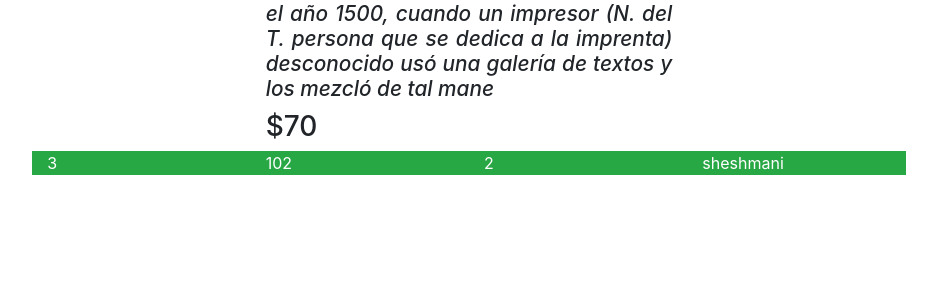
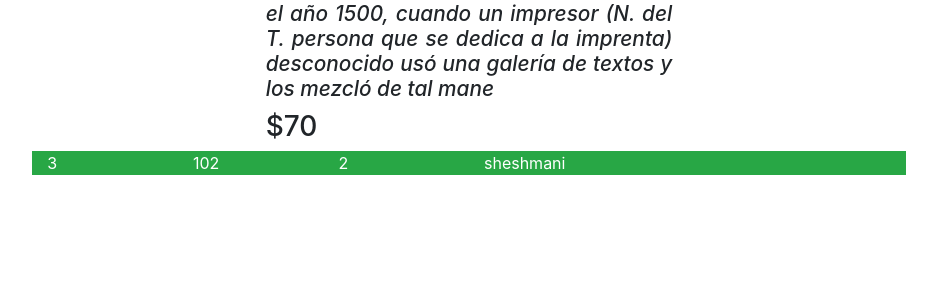
Before and after one commit to Ajinkyasus/django_3_ajinkya, a Django app: page /food/detail/4/ in a window 1280 px wide. Shown: the part 276-576 px from the top of the page, without its empty margins (171-1108 px from the left). Run offline with Django 4.2, Linux system fonts and the light colour scheme; a user stored in the database is signed in; data comes from the database, SQL or seed files in the repository; both versions use the stored data as it was after the commit; parts of the project's set-up code (start-up, migrations or seed data) failed here and were passed over.

Commit message:
commit:81

```diff
--- a/mysite/food/templates/food/detail.html
+++ b/mysite/food/templates/food/detail.html
@@ -160,23 +160,50 @@
          <div
              class="row">
              <div
-                 class="col-md-3 text-left">
+                 class="col-md-2 text-left">
                  {{ obj.order_id }}
              </div>
 
              <div
-                 class="col-md-3 text-left">
+                 class="col-md-2 text-left">
                  {{ obj.prod_code }}
              </div>
 
              <div
-                 class="col-md-3 text-left">
+                 class="col-md-2 text-left">
                  {{ obj.quantity }}
              </div>
 
              <div
-                 class="col-md-3 text-left">
+                 class="col-md-2 text-left">
                  {{ obj.user }}
+             </div>
+             <div
+                 class="col-md-2 text-left">
+
+                {% if user.profile.user_type == 'Cust' %}
+
+                    <a class="btn btn-warning btn-sm"
+                        href="#">
+                        Edit Qty
+
+                    </a>
+
+                {% endif %}
+             </div>
+
+             <div
+                 class="col-md-2 text-left">
+                {% if user.profile.user_type == 'Cust' %}
+
+                    <a class="btn btn-primary btn-sm"
+                        href="#">
+                        Buy Now
+
+                    </a>
+
+                {% endif %}
+
              </div>
 
 
--- a/mysite/users/views.py
+++ b/mysite/users/views.py
@@ -96,4 +96,4 @@ def Orders(request,id,pdcd,user):
         )
         obj_Cusords.save()
         return redirect('food:detail', item_id=id)
-    return render(request, 'users  /orders.html',context)
+    return render(request, 'users/orders.html',context)
```
Also changed, not shown: mysite/db.sqlite3.
